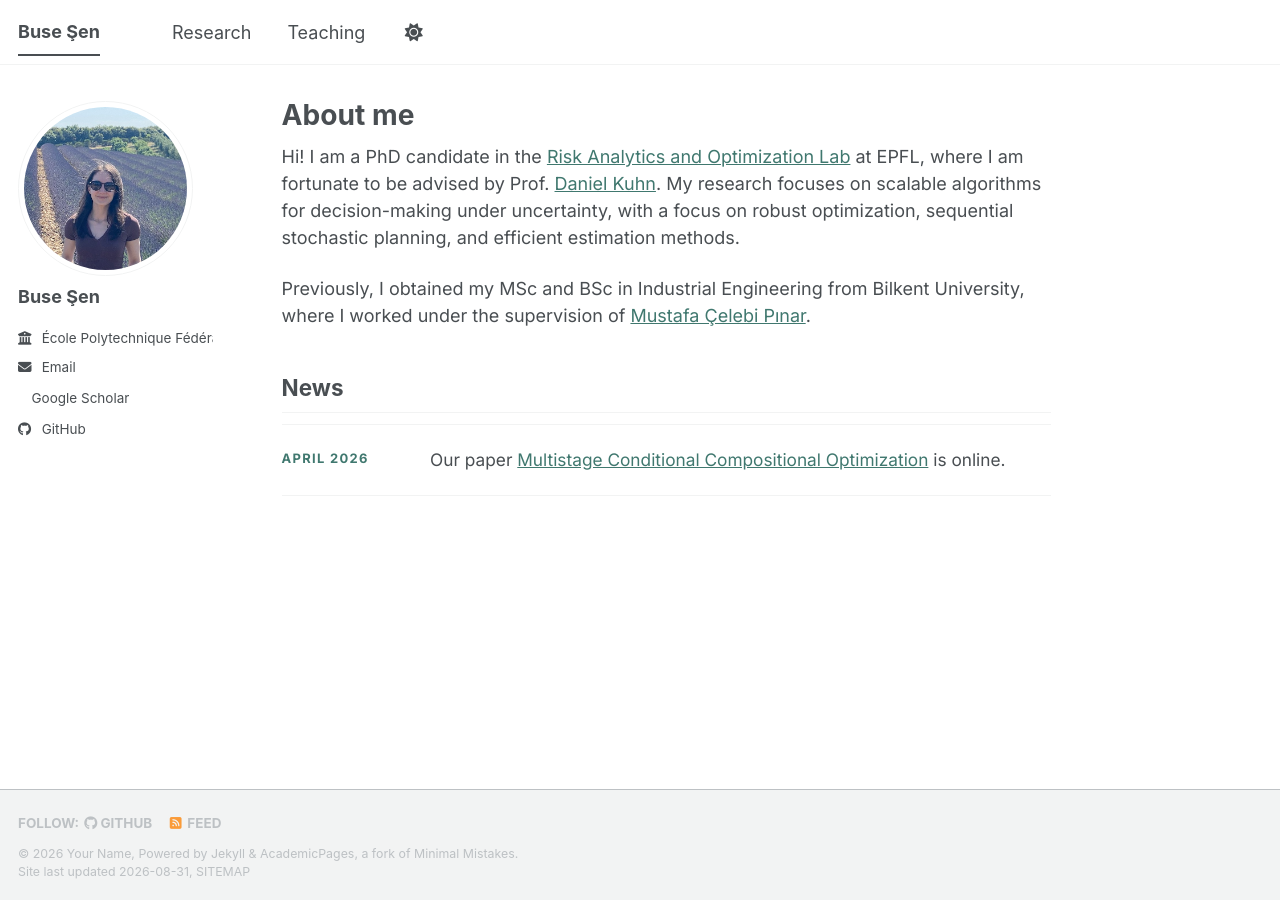
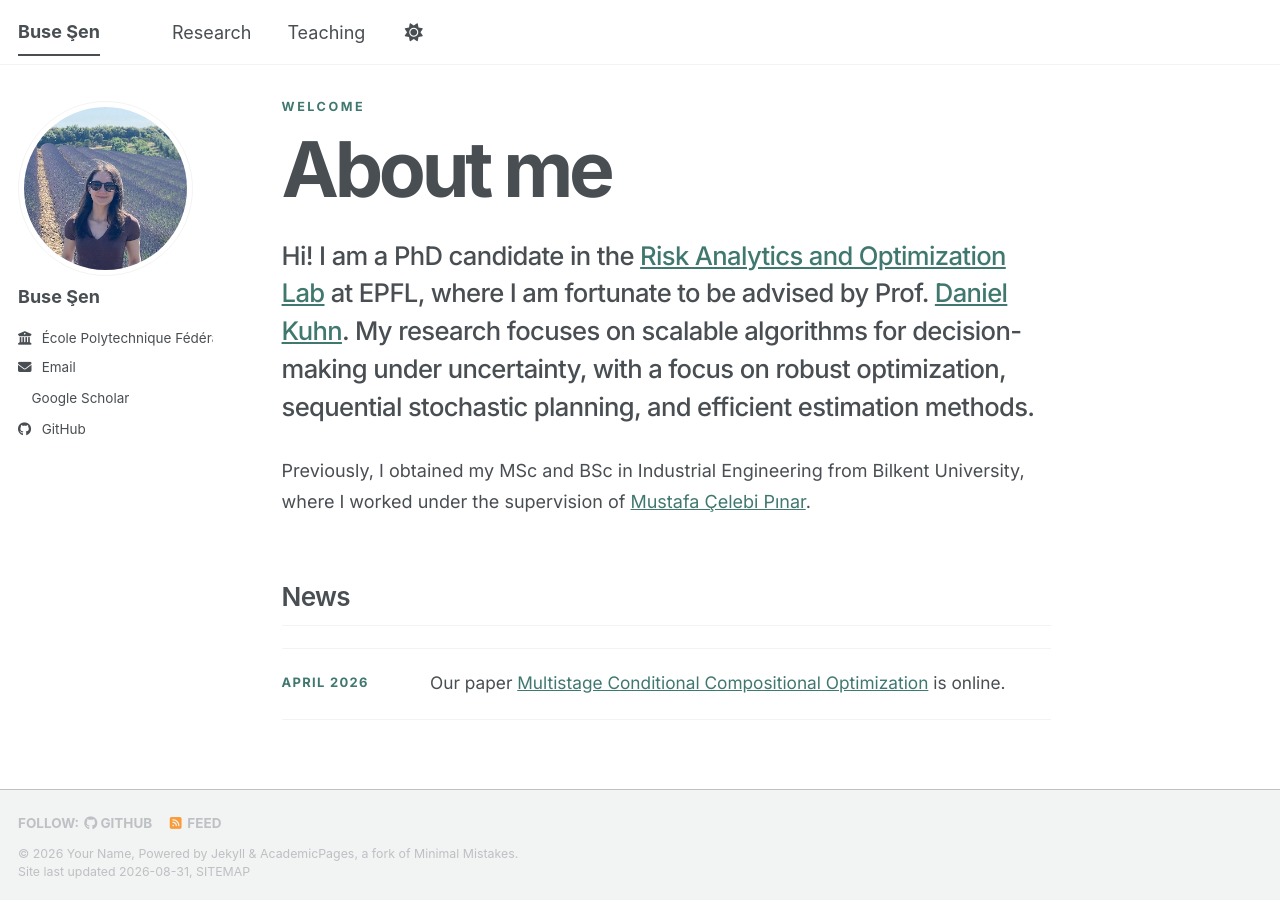
Before and after one commit to busesen/busesen.github.io, a Jekyll site: the page built from _pages/about.md, in a window 1280 px wide. Built offline with Jekyll 4.4.1, drawn with Linux system fonts in a browser that asks for light colours; a style sheet for code colours, icons or effects is not loaded.

Commit message:
Apply page-specific design classes

```diff
--- a/_layouts/archive.html
+++ b/_layouts/archive.html
@@ -15,7 +15,7 @@ layout: default
 <div id="main" role="main">
   {% include sidebar.html %}
 
-  <div class="archive">
+  <div class="archive{% if page.classes %} {{ page.classes | join: ' ' }}{% endif %}">
     {% unless page.header.overlay_color or page.header.overlay_image %}
       <h1 class="page__title">{{ page.title }}</h1>
     {% endunless %}
--- a/_layouts/single.html
+++ b/_layouts/single.html
@@ -17,7 +17,7 @@ layout: default
 <div id="main" role="main">
   {% include sidebar.html %}
 
-  <article class="page" itemscope itemtype="http://schema.org/CreativeWork">
+  <article class="page{% if page.classes %} {{ page.classes | join: ' ' }}{% endif %}" itemscope itemtype="http://schema.org/CreativeWork">
     {% if page.title %}<meta itemprop="headline" content="{{ page.title | markdownify | strip_html | strip_newlines | escape_once }}">{% endif %}
     {% if page.excerpt %}<meta itemprop="description" content="{{ page.excerpt | markdownify | strip_html | strip_newlines | escape_once }}">{% endif %}
     {% if page.date %}<meta itemprop="datePublished" content="{{ page.date | date: "%B %d, %Y" }}">{% endif %}
```
